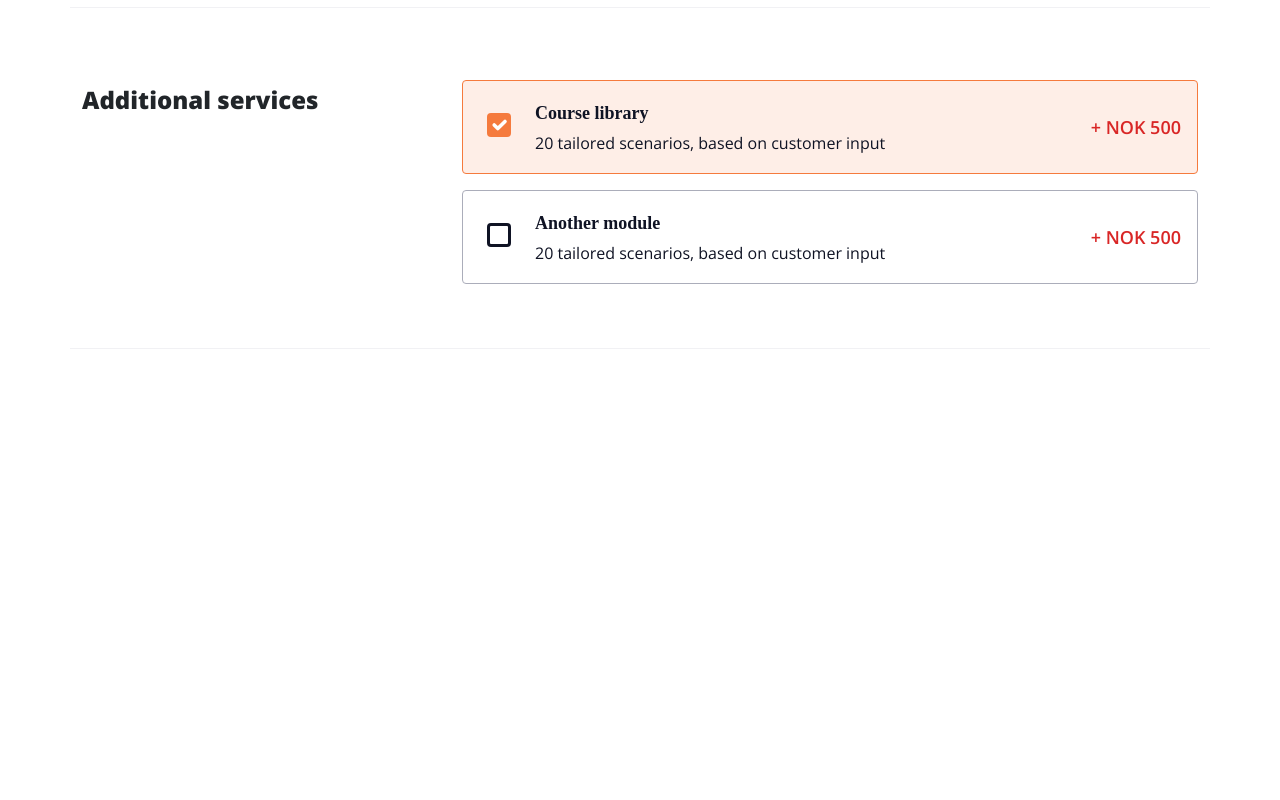
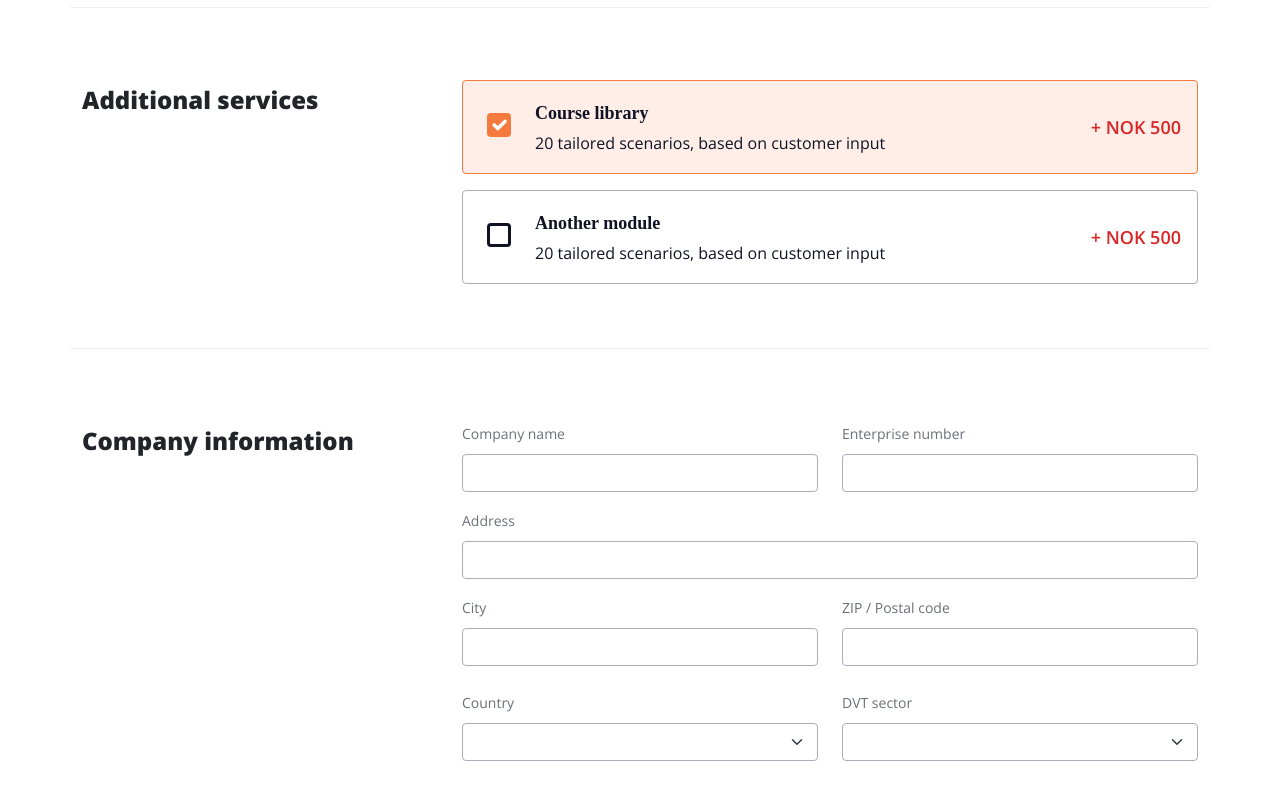
Before and after one commit to gillanihassan/tasks, a React (Vite) app: page /task-three-license in a window 1280 px wide. Shown: the part 815-1615 px from the top of the page. Before the commit the page ends 1164 px from the top, so only its background shows below. Built offline with nearby package versions, Linux system fonts and the light colour scheme.

Commit message:
form section complete

```diff
--- /dev/null
+++ b/src/assets/taskThree/components/license/formSection/FormSection.jsx
@@ -0,0 +1,116 @@
+import { Container, Row, Col, Form } from "react-bootstrap";
+import styles from "./styles.module.css";
+
+function FormSection() {
+  return (
+    <Container className={`${styles.mainContainer}`}>
+      <Row className="align-items-start">
+        {/* Left side title */}
+        <Col md={4}>
+          <h5 className={`${styles.leftColHeading}`}>Company information</h5>
+        </Col>
+        <Col md={8}>
+          <Form>
+            <Row className="mb-3">
+              <Col sm={12} md={6}>
+                <Form.Group controlId="formCompanyName">
+                  <Form.Label className={`${styles.formLabel}`}>
+                    Company name
+                  </Form.Label>
+                  <Form.Control
+                    type="text"
+                    placeholder=""
+                    className={`${styles.formControl}`}
+                  />
+                </Form.Group>
+              </Col>
+              <Col sm={12} md={6} className="mt-3 mt-md-0">
+                <Form.Group controlId="formEnterpriseNumber">
+                  <Form.Label className={`${styles.formLabel}`}>
+                    Enterprise number
+                  </Form.Label>
+                  <Form.Control
+                    type="text"
+                    placeholder=""
+                    className={`${styles.formControl}`}
+                  />
+                </Form.Group>
+              </Col>
+            </Row>
+
+            <Row className="mb-3">
+              <Col>
+                <Form.Group controlId="formAddress">
+                  <Form.Label className={`${styles.formLabel}`}>
+                    Address
+                  </Form.Label>
+                  <Form.Control
+                    type="text"
+                    placeholder=""
+                    className={`${styles.formControl}`}
+                  />
+                </Form.Group>
+              </Col>
+            </Row>
+
+            <Row className="mb-4">
+              <Col sm={12} md={6}>
+                <Form.Group controlId="formCity">
+                  <Form.Label className={`${styles.formLabel}`}>
+                    City
+                  </Form.Label>
+                  <Form.Control
+                    type="text"
+                    placeholder=""
+                    className={`${styles.formControl}`}
+                  />
+                </Form.Group>
+              </Col>
+              <Col sm={12} md={6} className="mt-3 mt-md-0">
+                <Form.Group controlId="formZipCode">
+                  <Form.Label className={`${styles.formLabel}`}>
+                    ZIP / Postal code
+                  </Form.Label>
+                  <Form.Control
+                    type="text"
+                    placeholder=""
+                    className={`${styles.formControl}`}
+                  />
+                </Form.Group>
+              </Col>
+            </Row>
+
+            <Row className="mb-3">
+              <Col sm={12} md={6}>
+                <Form.Group controlId="formCountry">
+                  <Form.Label className={`${styles.formLabel}`}>
+                    Country
+                  </Form.Label>
+                  <Form.Select className={`${styles.formControl}`}>
+                    <option></option>
+                    <option></option>
+                    <option></option>
+                  </Form.Select>
+                </Form.Group>
+              </Col>
+              <Col sm={12} md={6} className="mt-3 mt-md-0">
+                <Form.Group controlId="formDvtSector">
+                  <Form.Label className={`${styles.formLabel}`}>
+                    DVT sector
+                  </Form.Label>
+                  <Form.Select className={`${styles.formControl}`}>
+                    <option></option>
+                    <option></option>
+                    <option></option>
+                  </Form.Select>
+                </Form.Group>
+              </Col>
+            </Row>
+          </Form>
+        </Col>
+      </Row>
+    </Container>
+  );
+}
+
+export default FormSection;
--- /dev/null
+++ b/src/assets/taskThree/components/license/formSection/styles.module.css
@@ -0,0 +1,34 @@
+.mainContainer {
+  margin-top: 4.5rem;
+  border-bottom: 1px solid #f1f1f4;
+  padding-bottom: 4rem;
+}
+.leftColHeading {
+  font-family: "Open Sans";
+  font-weight: 800;
+  font-size: 24px;
+  line-height: 40px;
+}
+.formLabel {
+  color: #6d6f79;
+  font-family: "Open Sans";
+  font-weight: 400;
+  font-size: 14px;
+  line-height: 24px;
+}
+.formControl {
+  border: 1px solid #abadba;
+  border-radius: 4px;
+}
+@media (max-width: 576px) {
+  .mainContainer {
+    margin-top: 2.5rem;
+    padding: 1.2rem;
+  }
+}
+@media (max-width: 460px) {
+  .leftColHeading {
+    font-size: 15px;
+    line-height: 26px;
+  }
+}
--- a/src/assets/taskThree/components/license/page/LicensePage.jsx
+++ b/src/assets/taskThree/components/license/page/LicensePage.jsx
@@ -3,6 +3,7 @@ import LicenseNav from "../navbar/LicenseNav";
 import BuySection from "../buySection/BuySection";
 import LicensesSection from "../licensesSection/LicensesSection";
 import LicenseService from "../licenseService/LicenseService";
+import FormSection from "../formSection/FormSection";
 
 function LicensePage() {
   return (
@@ -11,6 +12,7 @@ function LicensePage() {
       <BuySection />
       <LicensesSection />
       <LicenseService />
+      <FormSection />
     </div>
   );
 }
```
